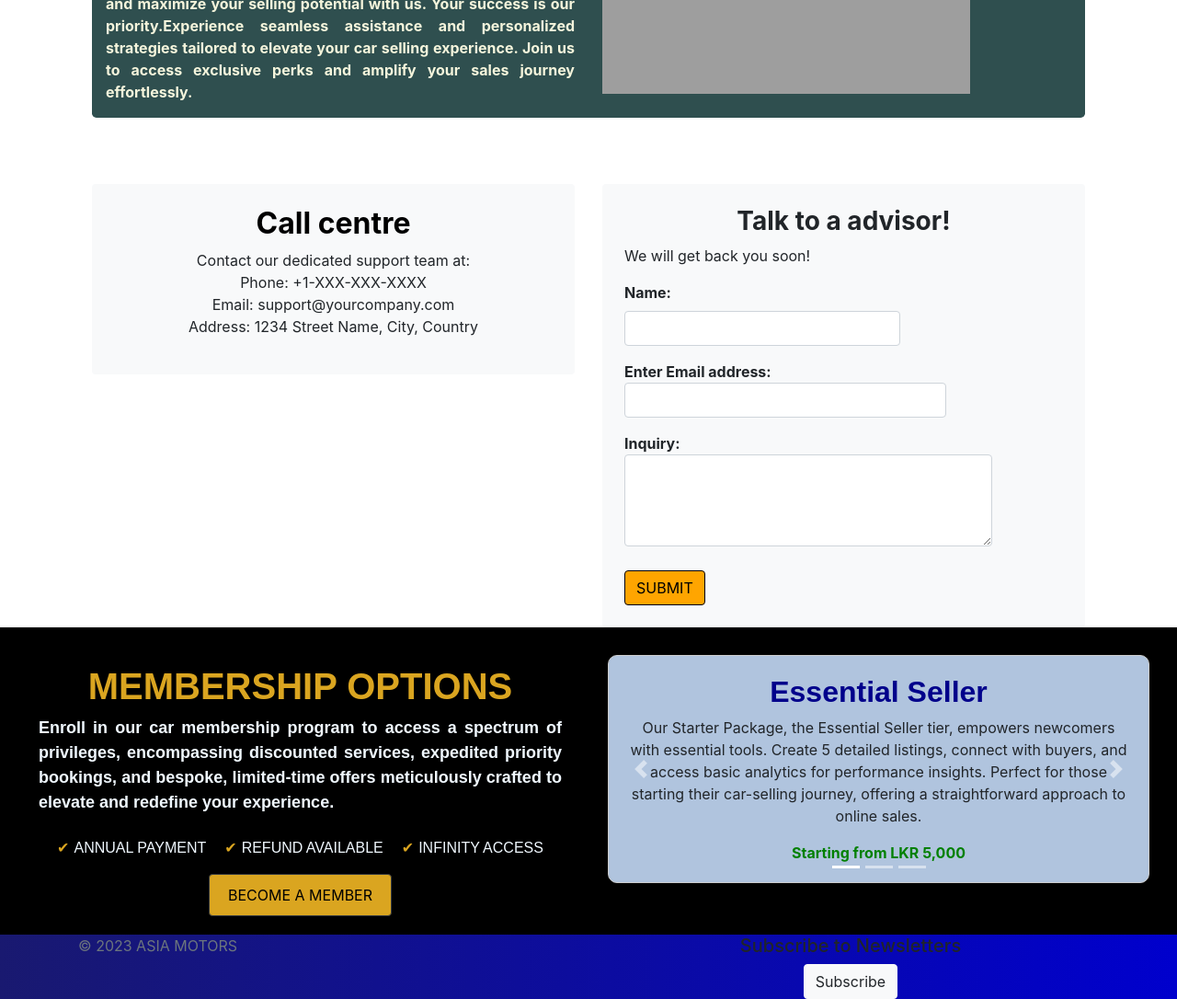
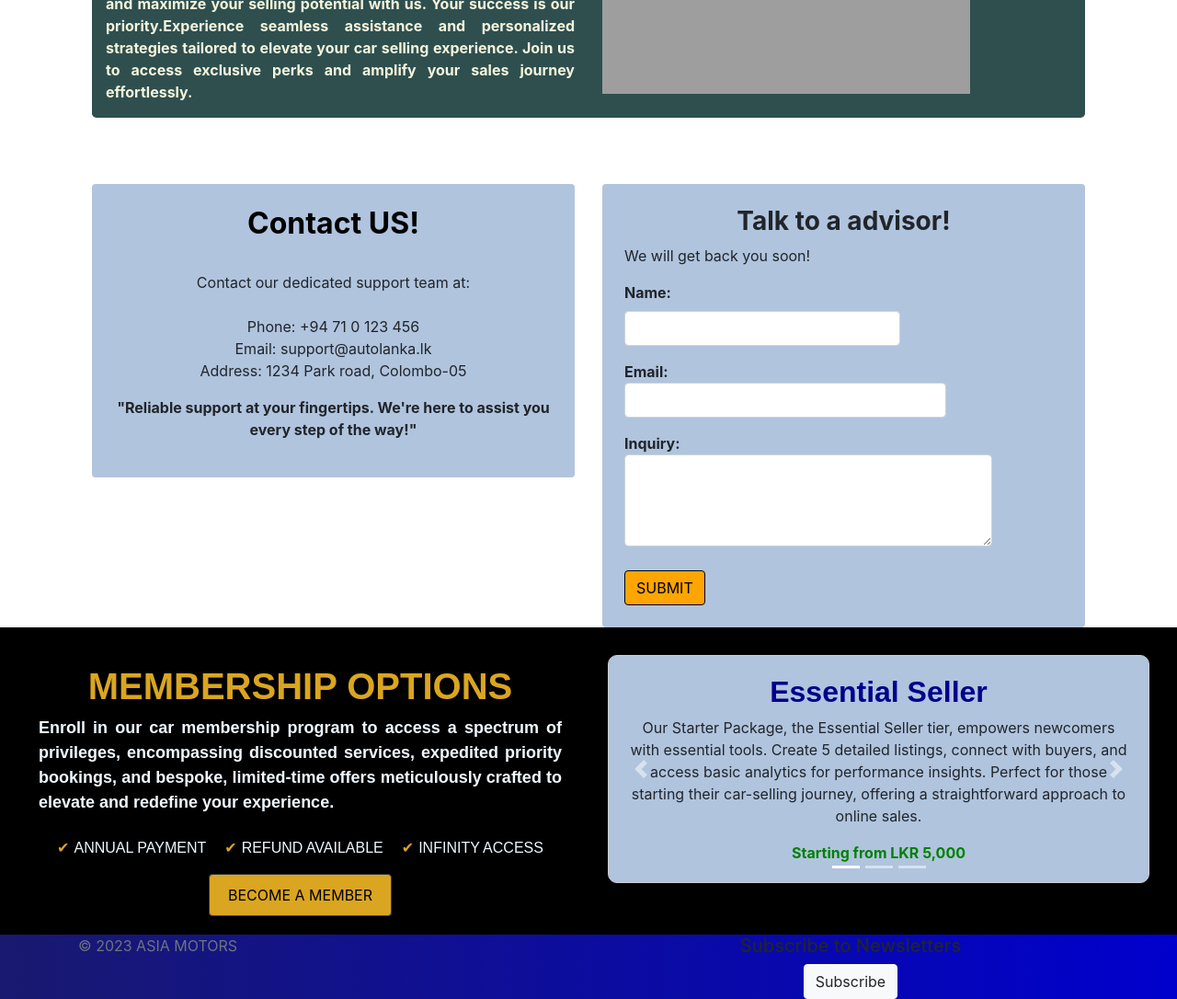
Before and after one commit to SanidiUthsari/BAD--DJANGO-PROJECT-, a Django app: page /contact/ in a window 1280 px wide. Shown: the part 438-1524 px from the top of the page at 92% size. Run offline with Django 4.2, Linux system fonts and the light colour scheme; some libraries are stand-ins or nearby versions; grey boxes are pictures that could not be loaded.

Commit message:
Update contact.html

```diff
--- a/showroom/templates/showroom/contact.html
+++ b/showroom/templates/showroom/contact.html
@@ -22,17 +22,18 @@
     <div class="container mt-4">
         <div class="row">
            <div class="col-md-6">
-    <div class="p-4 rounded" style="background-color: #f8f9fa;">
-        <h2 style="font-weight: bold; text-align: center; color: #000;">Call centre</h2>
-        <p style="text-align: center;">Contact our dedicated support team at:<br>
-        Phone: +1-XXX-XXX-XXXX<br>
-        Email: support@yourcompany.com<br>
-        Address: 1234 Street Name, City, Country</p>
+    <div class="p-4 rounded" style="background-color: #B0C4DE;">
+        <h2 style="font-weight: bold; text-align: center; color: #000;">Contact US!</h2><br>
+        <p style="text-align: center;">Contact our dedicated support team at:<br><br>
+        Phone: +94 71 0 123 456<br>
+        Email: support@autolanka.lk<br>
+        Address: 1234 Park road, Colombo-05</p>
+        <p style="text-align: center;font-weight: bold;">"Reliable support at your fingertips. We're here to assist you every step of the way!"</p>
     </div>
 </div>
 
             <div class="col-md-6">
-                <div class="p-4 rounded" style="background-color: #f8f9fa;">
+                <div class="p-4 rounded" style="background-color: #B0C4DE;">
                     <h3 style="font-weight: bold; text-align: center; ">Talk to a advisor!</h3>
                     <p>We will get back you soon!</p>
                             <form method="post">
@@ -41,7 +42,7 @@
                         <input type="text" class="form-control" style="width: 300px;" name="{{ form.name.name }}">
                     </div>
                     <div class="form-group">
-                        <strong style="font-weight: bold;">{{ form.email.label_tag|add:'Enter Email address:' }}</strong><br>
+                        <strong style="font-weight: bold;">{{ form.email.label_tag|add:'Email:' }}</strong><br>
                         <input type="email" class="form-control" style="width: 350px;" name="{{ form.email.name }}">
                     </div>
                     <div class="form-group">
@@ -57,4 +58,5 @@
         </div>
     </div>
 </body>
+
 {% endblock %}
```
